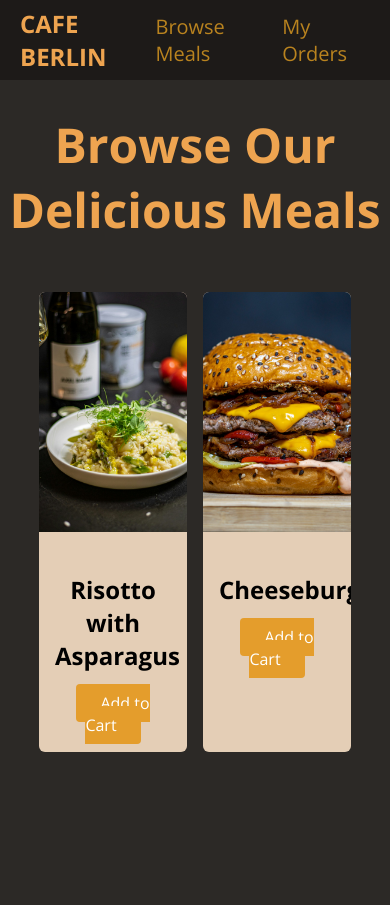
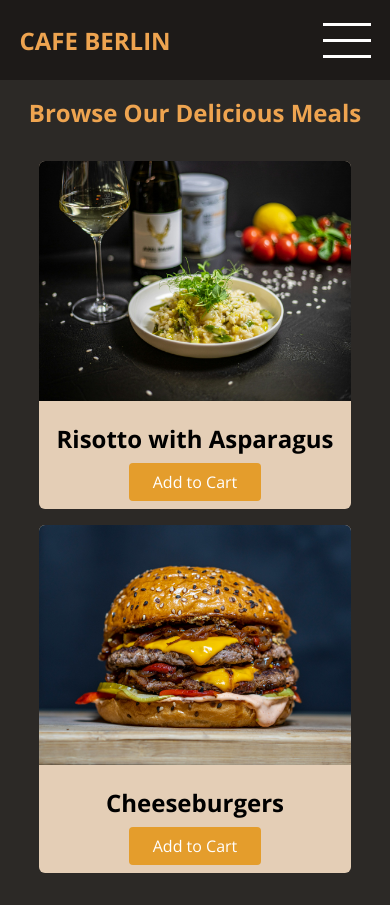
Before and after one commit to emmadismail/cafe-berlin, a plain HTML site: page index.html in a window 390 px wide. Before the commit the page ends 844 px from the top, so only its background shows below. Drawn offline with nearby package versions, Linux system fonts and the light colour scheme.

Commit message:
Finished mobile responsive design

```diff
--- a/index.html
+++ b/index.html
@@ -17,11 +17,31 @@
       <a href="index.html" id="logo">Cafe Berlin</a>
       <nav>
         <ul>
-          <li><a href="#">Browse Meals</a></li>
-          <li><a href="#">My Orders</a></li>
+          <li><a href="">Browse Meals</a></li>
+          <li><a href="">My Orders</a></li>
         </ul>
       </nav>
+      <a href="#side-drawer" class="menu-btn">
+        <span></span>
+        <span></span>
+        <span></span>
+      </a>
     </header>
+    <aside id="side-drawer">
+      <header>
+        <a href="#" class="menu-btn">
+          <span></span>
+          <span></span>
+          <span></span>
+        </a>
+      </header>
+      <nav>
+        <ul>
+          <li><a href="">Browse Meals</a></li>
+          <li><a href="">My Orders</a></li>
+        </ul>
+      </nav>
+    </aside>
     <main>
       <h1>Browse Our Delicious Meals</h1>
       <section id="latest-products">
@@ -34,7 +54,7 @@
               />
               <div class="food-item-content">
                 <h2>Risotto with Asparagus</h2>
-                <a href="#" class="btn">Add to Cart</a>
+                <a href="" class="btn">Add to Cart</a>
               </div>
             </article>
           </li>
@@ -43,7 +63,7 @@
               <img src="images/cheeseburger.jpg" alt="Classic Cheeseburger" />
               <div class="food-item-content">
                 <h2>Cheeseburgers</h2>
-                <a href="#" class="btn">Add to Cart</a>
+                <a href="" class="btn">Add to Cart</a>
               </div>
             </article>
           </li>
--- a/styles/styles.css
+++ b/styles/styles.css
@@ -11,64 +11,23 @@ a {
 main h1 {
   text-align: center;
   color: rgb(238, 164, 80);
-  font-size: 48px;
+  font-size: 3rem;
 }
 
 #main-header {
-  height: 80px;
+  height: 5rem;
   display: flex;
   justify-content: space-between;
   align-items: center;
   background-color: rgb(29, 26, 24);
-  padding: 0 20px;
+  padding: 0 5%;
 }
 
 #logo {
-  font-size: 24px;
+  font-size: 1.5rem;
   font-weight: bold;
   color: rgb(238, 164, 80);
   text-transform: uppercase;
-}
-
-#latest-products {
-  width: 80%;
-  margin: 50px auto;
-}
-
-#latest-products ul {
-  display: grid;
-  grid-template-columns: 1fr 1fr;
-  gap: 16px;
-  margin: 0;
-  padding: 0;
-}
-
-.food-item {
-  background-color: rgb(228, 206, 182);
-  border-radius: 6px;
-  overflow: hidden;
-}
-
-.food-item img {
-  height: 240px;
-  width: 100%;
-  object-fit: cover;
-}
-
-.food-item-content {
-  padding: 16px;
-  text-align: center;
-}
-
-.btn {
-  background-color: rgb(228, 157, 44);
-  color: white;
-  border-radius: 4px;
-  padding: 8px 24px;
-}
-
-btn:hover {
-  background-color: rgb(221, 134, 34);
 }
 
 #main-header ul {
@@ -79,15 +38,132 @@ btn:hover {
 }
 
 #main-header li {
-  margin: 0 16px;
+  margin: 0 1rem;
   padding: 0;
 }
 
 #main-header nav a {
   color: rgb(185, 131, 31);
-  font-size: 20px;
+  font-size: 1.25rem;
 }
 
 #main-header nav a:hover {
   color: rgb(228, 163, 44);
 }
+
+#side-drawer {
+  width: 100%;
+  height: 100%;
+  background-color: rgb(29, 26, 27);
+  position: fixed;
+  top: 0;
+  left: 0;
+  display: none;
+}
+
+#side-drawer:target {
+  display: block;
+}
+
+#side-drawer header {
+  height: 5rem;
+  display: flex;
+  justify-content: flex-end;
+  align-items: center;
+  padding: 0 5%;
+}
+
+#side-drawer ul {
+  list-style: none;
+  margin: 0;
+  padding: 4rem 1rem;
+  display: flex;
+  flex-direction: column;
+  align-items: center;
+}
+
+#side-drawer li {
+  margin: 1rem 0;
+}
+
+#side-drawer a {
+  color: rgb(253, 239, 213);
+  font-size: 2rem;
+}
+
+.menu-btn {
+  width: 3rem;
+  height: 3rem;
+  display: flex;
+  flex-direction: column;
+  justify-content: space-around;
+  display: none;
+}
+
+.menu-btn span {
+  width: 100%;
+  height: 3px;
+  background-color: white;
+}
+
+#latest-products {
+  width: 80%;
+  margin: 2rem auto;
+}
+
+#latest-products ul {
+  display: grid;
+  grid-template-columns: 1fr 1fr;
+  gap: 1rem;
+  margin: 0;
+  padding: 0;
+  list-style: none;
+}
+
+.food-item {
+  background-color: rgb(228, 206, 182);
+  border-radius: 6px;
+  overflow: hidden;
+}
+
+.food-item img {
+  height: 15rem;
+  width: 100%;
+  object-fit: cover;
+}
+
+.food-item-content {
+  padding: 1rem;
+  text-align: center;
+}
+
+.food-item h2 {
+  margin: 0 0 1rem 0;
+}
+
+.btn {
+  background-color: rgb(228, 157, 44);
+  color: white;
+  border-radius: 4px;
+  padding: 0.5rem 1.5rem;
+}
+
+btn:hover {
+  background-color: rgb(221, 134, 34);
+}
+
+@media (max-width: 48rem) {
+  #main-header nav {
+    display: none;
+  }
+  .menu-btn {
+    display: flex;
+  }
+  main h1 {
+    font-size: 1.5rem;
+  }
+
+  #latest-products ul {
+    grid-template-columns: 100%;
+  }
+}
```
